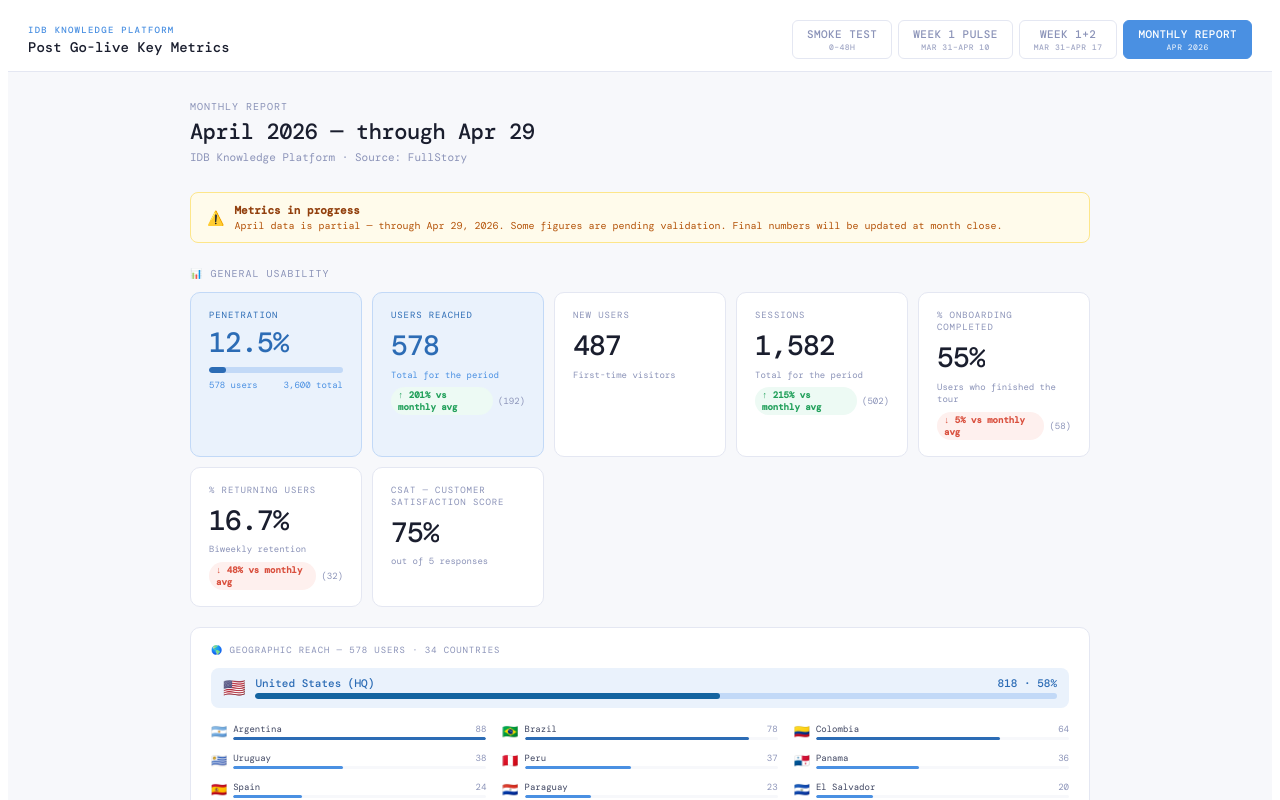
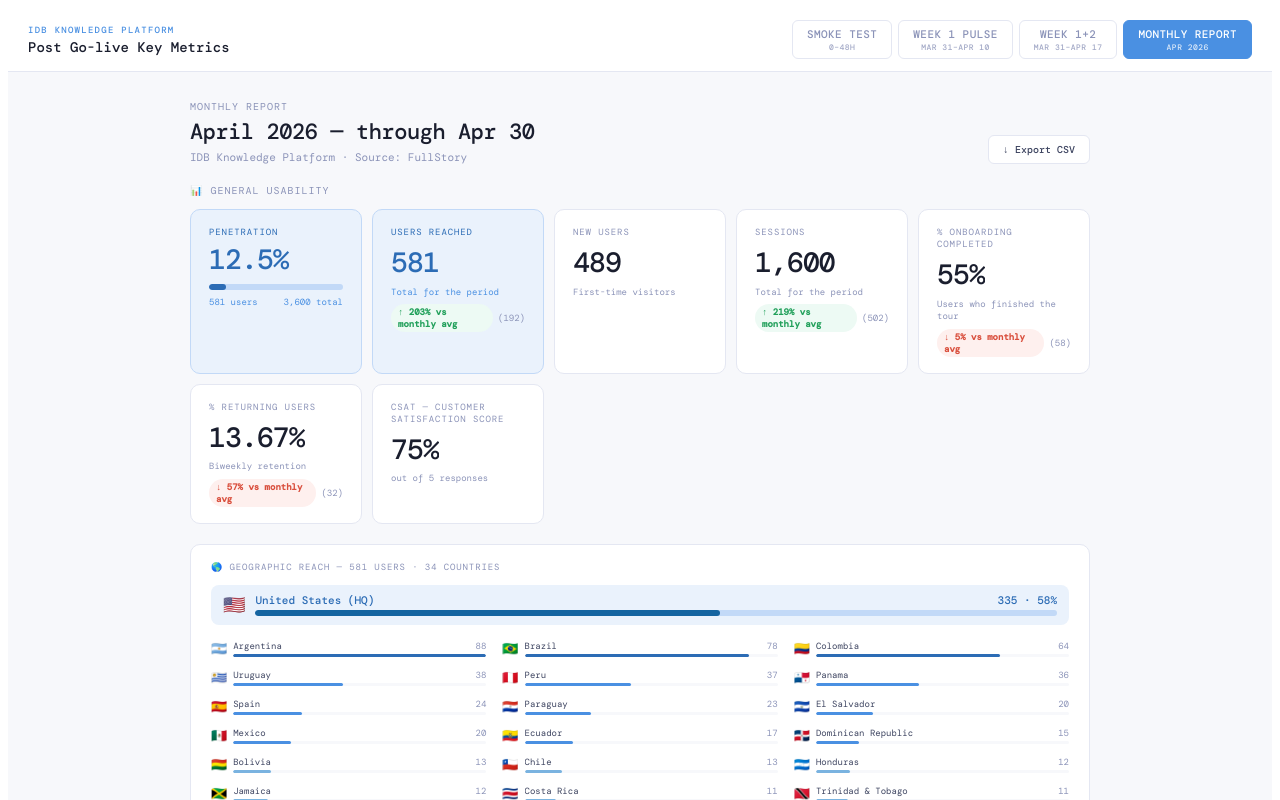
Before and after one commit to jimenasalinasg/KPsmoketest, a React (Vite) app: page / in a window 1280 px wide. Shown: the top 800 px of the page. Built offline with nearby package versions, Linux system fonts and the light colour scheme; a web font is replaced by a local one.

Commit message:
Update App.jsx

```diff
--- a/src/App.jsx
+++ b/src/App.jsx
@@ -64,7 +64,7 @@ const WEEK1 = {
   thumbsUp: 2,
   thumbsDown: 1,
   countries: [
-    { name: "United States (HQ)", code: "US", users: 225, pct: 63 },
+    { name: "United States (HQ)", code: "US", users: 335, pct: 58 },
     { name: "Argentina",          code: "AR", users: 24,  pct: 7  },
     { name: "Brazil",             code: "BR", users: 15,  pct: 4  },
     { name: "Uruguay",            code: "UY", users: 14,  pct: 4  },
@@ -83,7 +83,7 @@ const WEEK1 = {
     { name: "Dominican Republic", code: "DO", users: 3,   pct: 1  },
     { name: "Ecuador",            code: "EC", users: 3,   pct: 1  },
     { name: "Honduras",           code: "HN", users: 3,   pct: 1  },
-    { name: "Belize",             code: "BZ", users: 2,   pct: 1  },
+    { name: "Belize",             code: "BZ", users: 4,   pct: 1  },
     { name: "Nicaragua",          code: "NI", users: 2,   pct: 1  },
     { name: "Bahamas",            code: "BS", users: 1,   pct: 0  },
     { name: "Canada",             code: "CA", users: 1,   pct: 0  },
@@ -124,7 +124,7 @@ const WEEK12 = {
   sourcePanelClicks: 26,
   window: "Mar 31 – Apr 17, 2026",
   countries: [
-    { name: "United States (HQ)", code: "US", users: 274, pct: 62 },
+    { name: "United States (HQ)", code: "US", users: 335, pct: 58 },
     { name: "Argentina",          code: "AR", users: 26,  pct: 6  },
     { name: "Brazil",             code: "BR", users: 20,  pct: 5  },
     { name: "Peru",               code: "PE", users: 17,  pct: 4  },
@@ -144,7 +144,7 @@ const WEEK12 = {
     { name: "Dominican Republic", code: "DO", users: 3,   pct: 0  },
     { name: "Ecuador",            code: "EC", users: 3,   pct: 0  },
     { name: "Jamaica",            code: "JM", users: 3,   pct: 0  },
-    { name: "Belize",             code: "BZ", users: 2,   pct: 0  },
+    { name: "Belize",             code: "BZ", users: 4,   pct: 1  },
     { name: "Canada",             code: "CA", users: 2,   pct: 0  },
     { name: "Guatemala",          code: "GT", users: 2,   pct: 0  },
     { name: "Nicaragua",          code: "NI", users: 2,   pct: 0  },
@@ -207,6 +207,7 @@ const BENCH = {
     sessions: 502,
     users: 192,
     prompts: 264,
+    prompters: 96,
     highlights: 380,
     copies: 158,
     sourceClicks: 142,
@@ -749,24 +750,24 @@ function EngagementCard({ highlighted, highlightedOpenSearch, copied, copiedOpen
 // ── MONTHLY REPORT ────────────────────────────────────────
 // April 2026 data (partial — through Apr 21)
 const APRIL = {
-  sessions: 1582,
-  users: 578,
-  prompters: 222,
-  prompts: 77, // partial — to be updated
-  avgTime: "16.02s",
+  sessions: 1600,
+  users: 581,
+  prompters: 223,
+  prompts: 429,
+  avgTime: "16.23s",
   dropoff: 92,
-  retention: 16.7,
-  highlighted: 540,
-  highlightedOpenSearch: 364,
-  copied: 149,
-  copiedOpenSearch: 89,
-  sourceClicks: 39,
+  retention: 13.67,
+  highlighted: 560,
+  highlightedOpenSearch: 382,
+  copied: 162,
+  copiedOpenSearch: 100,
+  sourceClicks: 52,
   pillPageviews: 253,
   pillTop: "Similar projects (78)",
   pillBot: "Institutional documents (20)",
-  openSearchVisits: 651,
+  openSearchVisits: 653,
   tourCompletion: 55,
-  newUsers: 487,
+  newUsers: 489,
   thumbsUp: 1,
   thumbsDown: 3,
   topCountry: "Argentina",
@@ -795,7 +796,7 @@ const APRIL = {
     { name: "Cayman Islands",     code: "KY", users: 10,   pct: 1  },
     { name: "Barbados",           code: "BB", users: 9,    pct: 1  },
     { name: "Guatemala",          code: "GT", users: 9,    pct: 1  },
-    { name: "Belize",             code: "BZ", users: 6,    pct: 0  },
+    { name: "Belize",             code: "BZ", users: 4,   pct: 1  },
     { name: "Suriname",           code: "SR", users: 5,    pct: 0  },
     { name: "Bahamas",            code: "BS", users: 4,    pct: 0  },
     { name: "Canada",             code: "CA", users: 4,    pct: 0  },
@@ -812,24 +813,24 @@ const APRIL = {
   recentSearchClicks: 21,
   newSearchClicks: 4,
   lwa: {
-    visits: 138,
+    visits: 145,
     uniqueUsers: 58,
     usersCreated: 4,
-    lessonsStartedTotal: 49,
-    lessonsStartedExecution: 34,
+    lessonsStartedTotal: 51,
+    lessonsStartedExecution: 36,
     lessonsStartedPCR: 15,
-    edited: 8,
+    edited: 9,
     completed: 9,
     avgTime: "30m 13s",
     copiesButton: 4,
-    copiesCursor: 7,
-    copiesCombined: 11,
-    pctReviewed: 89,
+    copiesCursor: 8,
+    copiesCombined: 12,
+    pctReviewed: 100,
   },
 };
 
 function Monthly() {
-  const MONTH = "April 2026 — through Apr 29";
+  const MONTH = "April 2026 — through Apr 30";
 
   const flag = (code) => code ? [...code.toUpperCase()].map(c => String.fromCodePoint(c.charCodeAt(0) + 127397)).join("") : "🌐";
 
@@ -892,19 +893,31 @@ function Monthly() {
     <div style={{ maxWidth: 900, margin: "0 auto", padding: "28px 16px 56px" }}>
 
       {/* Header */}
-      <div style={{ marginBottom: 28 }}>
-        <div style={{ fontSize: 10, textTransform: "uppercase", letterSpacing: "0.1em", color: INK3, marginBottom: 4 }}>Monthly Report</div>
-        <div style={{ fontSize: 22, fontWeight: 500, color: INK, letterSpacing: "-0.02em", marginBottom: 4 }}>{MONTH}</div>
-        <div style={{ fontSize: 11, color: INK3 }}>IDB Knowledge Platform · Source: FullStory</div>
-      </div>
-
-      {/* Metrics in progress banner */}
-      <div style={{ background: "#fffbeb", border: "1px solid #fde68a", borderRadius: 8, padding: "10px 16px", marginBottom: 24, display: "flex", alignItems: "center", gap: 10 }}>
-        <span style={{ fontSize: 14 }}>⚠️</span>
+      <div style={{ marginBottom: 20, display: "flex", justifyContent: "space-between", alignItems: "flex-end" }}>
         <div>
-          <div style={{ fontSize: 11, fontWeight: 600, color: "#92400e" }}>Metrics in progress</div>
-          <div style={{ fontSize: 10, color: "#b45309", marginTop: 2 }}>April data is partial — through Apr 29, 2026. Some figures are pending validation. Final numbers will be updated at month close.</div>
+          <div style={{ fontSize: 10, textTransform: "uppercase", letterSpacing: "0.1em", color: INK3, marginBottom: 4 }}>Monthly Report</div>
+          <div style={{ fontSize: 22, fontWeight: 500, color: INK, letterSpacing: "-0.02em", marginBottom: 4 }}>{MONTH}</div>
+          <div style={{ fontSize: 11, color: INK3 }}>IDB Knowledge Platform · Source: FullStory</div>
         </div>
+        <button
+          onClick={() => {
+            const rows = [
+              ["Month","Sessions","Users Reached","New Users","Prompters","Prompts","Highlights Total","Highlights Open Search","Copies Total","Copies Open Search","Source Clicks","Pill Pageviews","Pill Top","Pill Bot","Open Search Visits","Tour Completion %","Retention %","Thumbs Up","Thumbs Down","CSAT","Prompt Gallery Clicks","Recent Search Clicks","New Search Clicks","LWA Visits","LWA Unique Users","LWA Users Created","LWA Lessons Started","LWA Lessons Execution","LWA Lessons PCR","LWA Completed","LWA Edited","LWA Avg Time","LWA Copies Combined","LWA Copies Button","LWA Copies Cursor","LWA % Reviewed"],
+              [MONTH, APRIL.sessions, APRIL.users, APRIL.newUsers, APRIL.prompters, APRIL.prompts, APRIL.highlighted, APRIL.highlightedOpenSearch, APRIL.copied, APRIL.copiedOpenSearch, APRIL.sourceClicks, APRIL.pillPageviews, APRIL.pillTop, APRIL.pillBot, APRIL.openSearchVisits, APRIL.tourCompletion, APRIL.retention ?? "", APRIL.thumbsUp, APRIL.thumbsDown, "75%", APRIL.promptGalleryClicks, APRIL.recentSearchClicks, APRIL.newSearchClicks, APRIL.lwa.visits, APRIL.lwa.uniqueUsers, APRIL.lwa.usersCreated, APRIL.lwa.lessonsStartedTotal, APRIL.lwa.lessonsStartedExecution, APRIL.lwa.lessonsStartedPCR, APRIL.lwa.completed, APRIL.lwa.edited, APRIL.lwa.avgTime, APRIL.lwa.copiesCombined, APRIL.lwa.copiesButton, APRIL.lwa.copiesCursor, APRIL.lwa.pctReviewed + "%"]
+            ];
+            const csv = rows.map(r => r.map(v => `"${v}"`).join(",")).join("\n");
+            const blob = new Blob([csv], { type: "text/csv" });
+            const url = URL.createObjectURL(blob);
+            const a = document.createElement("a");
+            a.href = url;
+            a.download = `KP_Monthly_${MONTH.replace(/ /g, "_")}.csv`;
+            a.click();
+            URL.revokeObjectURL(url);
+          }}
+          style={{ fontFamily: "inherit", fontSize: 10, fontWeight: 500, padding: "7px 14px", border: `1px solid ${BDR}`, borderRadius: 6, cursor: "pointer", background: SURF, color: INK2, display: "flex", alignItems: "center", gap: 6 }}
+        >
+          ↓ Export CSV
+        </button>
       </div>
 
       {/* ── GENERAL USABILITY ── */}
@@ -942,7 +955,7 @@ function Monthly() {
           <div style={{ flex: 1 }}>
             <div style={{ display: "flex", justifyContent: "space-between", marginBottom: 3 }}>
               <span style={{ fontSize: 11, fontWeight: 500, color: BLUE_D }}>United States (HQ)</span>
-              <span style={{ fontSize: 11, color: BLUE_D, fontWeight: 500 }}>818 · 58%</span>
+              <span style={{ fontSize: 11, color: BLUE_D, fontWeight: 500 }}>335 · 58%</span>
             </div>
             <div style={{ background: BLUE_M, borderRadius: 99, height: 6, overflow: "hidden" }}>
               <div style={{ width: "58%", height: "100%", background: "#1464A0", borderRadius: 99 }} />
@@ -994,8 +1007,8 @@ function Monthly() {
       <Section emoji="🤖" title="Knowledge Assistant (Open Search)">
         <Grid>
           <MCard label="Sessions (Open Search)" value={String(APRIL.openSearchVisits)} desc="Visits to the Knowledge Assistant" bench={BENCH.monthly.sessions} />
-          <MCard label="Prompters (≥1 prompt)" value={String(APRIL.prompters)} desc={`${Math.round(APRIL.prompters/APRIL.users*100)}% of unique users`} accent />
-          <MCard label="Prompts sent" value={String(APRIL.prompts)} desc="Median: 1 per prompter" accent />
+          <MCard label="Prompters (≥1 prompt)" value={String(APRIL.prompters)} desc={`${Math.round(APRIL.prompters/APRIL.users*100)}% of users reached`} accent bench={BENCH.monthly.prompters} />
+          <MCard label="Prompts sent" value={String(APRIL.prompts)} desc="Median: 1 per prompter" accent bench={BENCH.monthly.prompts} />
           <MCard label="Source panel clicks" value={String(APRIL.sourceClicks)} desc="Clicks on source panel" />
           <div style={{ background: SURF, border: `1px solid ${BDR}`, borderRadius: 10, padding: "16px 18px" }}>
             <div style={{ fontSize: 9, textTransform: "uppercase", letterSpacing: "0.1em", color: INK3, marginBottom: 8 }}>Response Feedback</div>
```
